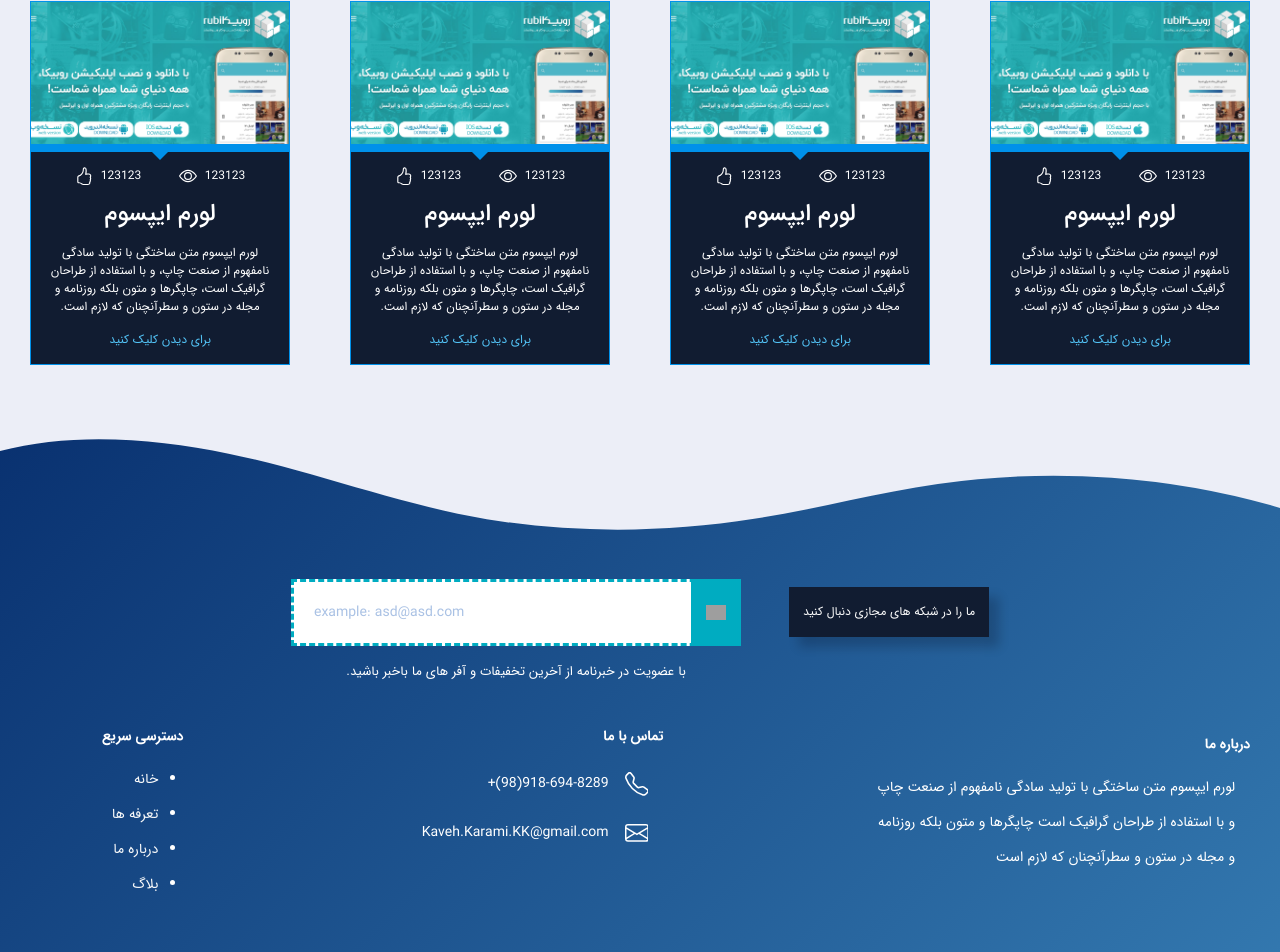
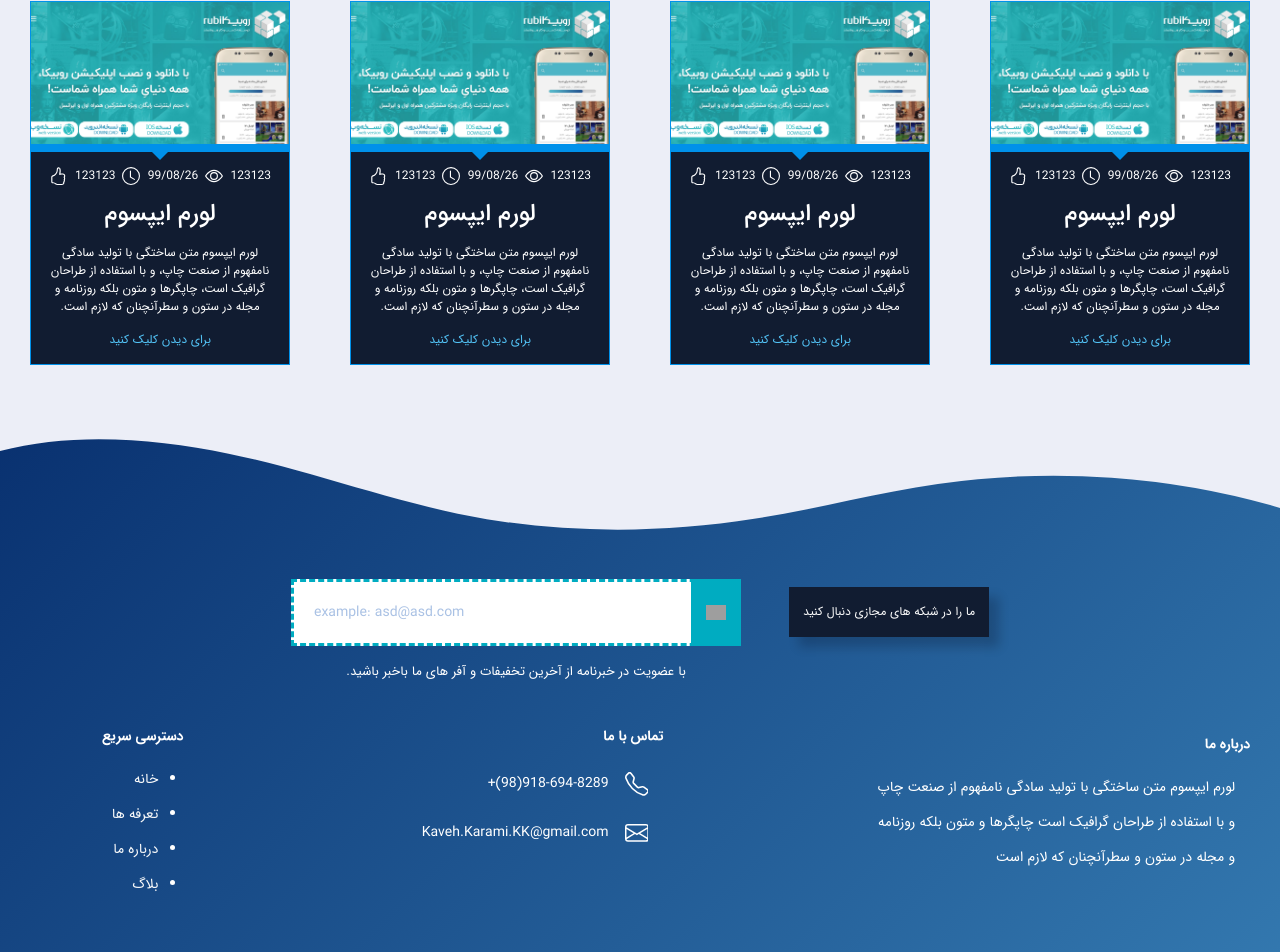
Before and after one commit to KavehKarami/shop-theme-react, a React (Create React App) app: page / in a window 1280 px wide. Shown: the part 2759-3711 px from the top of the page. Built offline with nearby package versions, Linux system fonts and the light colour scheme; grey boxes are pictures that could not be loaded.

Commit message:
add date to BlogCard Component

```diff
--- a/src/app/components/shared/cards/BlogCard.jsx
+++ b/src/app/components/shared/cards/BlogCard.jsx
@@ -1,4 +1,5 @@
 import React from 'react';
+import ClockIcon from '../icons/ClockIcon';
 import LikeIcon from '../icons/LikeIcon';
 import ViewIcon from '../icons/ViewIcon';
 
@@ -19,6 +20,10 @@ const BlogCard = (props) => {
             <ViewIcon />
           </div>
           <div className="d-flex align-items-center">
+            <span className="ml-2">99/08/26</span>
+            <ClockIcon />
+          </div>
+          <div className="d-flex align-items-center">
             <span className="ml-2">{123123}</span>
             <LikeIcon />
           </div>
--- /dev/null
+++ b/src/app/components/shared/icons/ClockIcon.jsx
@@ -0,0 +1,12 @@
+import React from 'react';
+
+const ClockIcon = () => {
+  return (
+    <svg width="1.5em" height="1.5em" viewBox="0 0 16 16" className="bi bi-clock" fill="currentColor" xmlns="http://www.w3.org/2000/svg">
+      <path fillRule="evenodd" d="M8 15A7 7 0 1 0 8 1a7 7 0 0 0 0 14zm8-7A8 8 0 1 1 0 8a8 8 0 0 1 16 0z" />
+      <path fillRule="evenodd" d="M7.5 3a.5.5 0 0 1 .5.5v5.21l3.248 1.856a.5.5 0 0 1-.496.868l-3.5-2A.5.5 0 0 1 7 9V3.5a.5.5 0 0 1 .5-.5z" />
+    </svg>
+  );
+}
+
+export default ClockIcon;
--- a/src/assets/scss/components/shared/blogsCard.scss
+++ b/src/assets/scss/components/shared/blogsCard.scss
@@ -58,9 +58,9 @@
     margin: 15px;
 
     .details {
-      margin: 10px;
+      margin: 10px 3px;
       display: flex;
-      justify-content: space-around;
+      justify-content: space-between;
     }
 
     .title,
```
